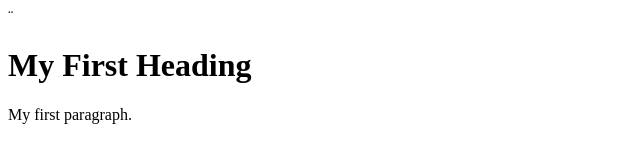
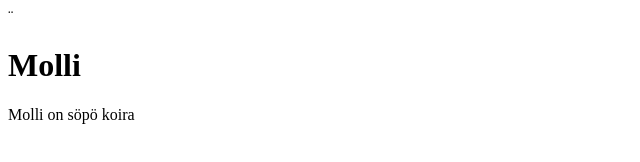
Before and after one commit to EllaTervo/EllaTervo.github.io, a plain HTML site: page index.html in a window 1280 px wide. Shown: the whole page, without its empty margins (0-640 px from the left). Drawn offline with Linux system fonts and the light colour scheme.

Commit message:
Työ lisätty

```diff
--- a/index.html
+++ b/index.html
@@ -1,10 +1,10 @@
 <!DOCTYPE html>
 <html>
 <head>
-<title>Page Title</title>
+<title>Ellan sivu</title>
 </head> ¨
 <body>
-<h1>My First Heading</h1>
-<p>My first paragraph.</p>
+<h1>Molli</h1>
+<p>Molli on söpö koira</p>
 </body>
 </html>
```
